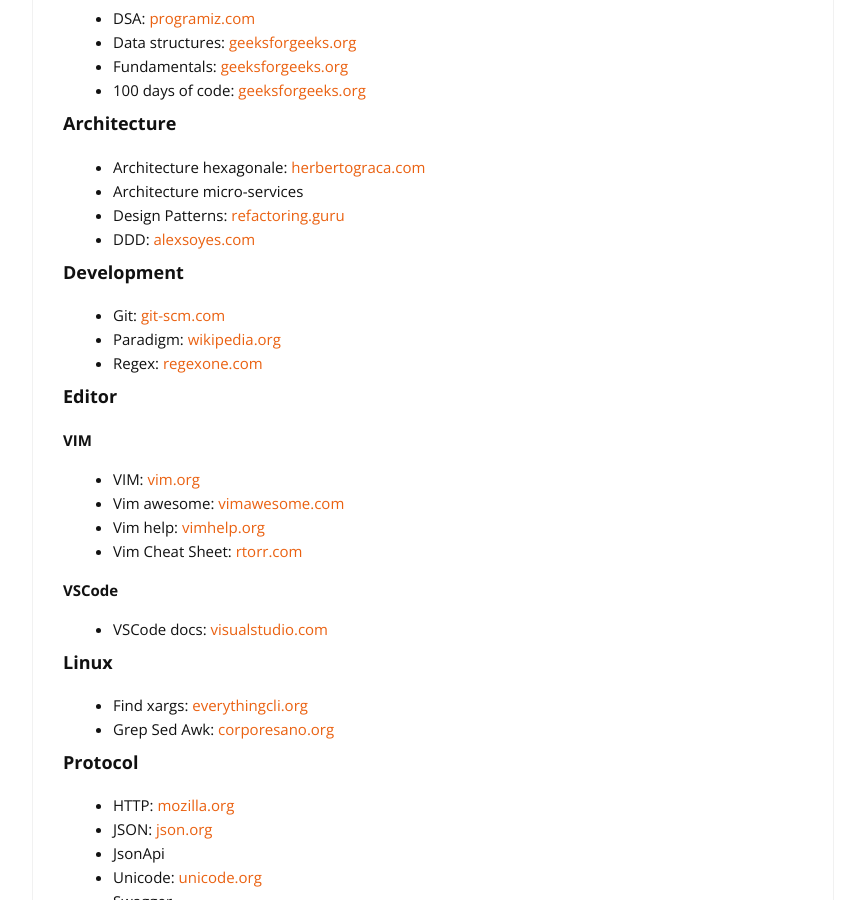
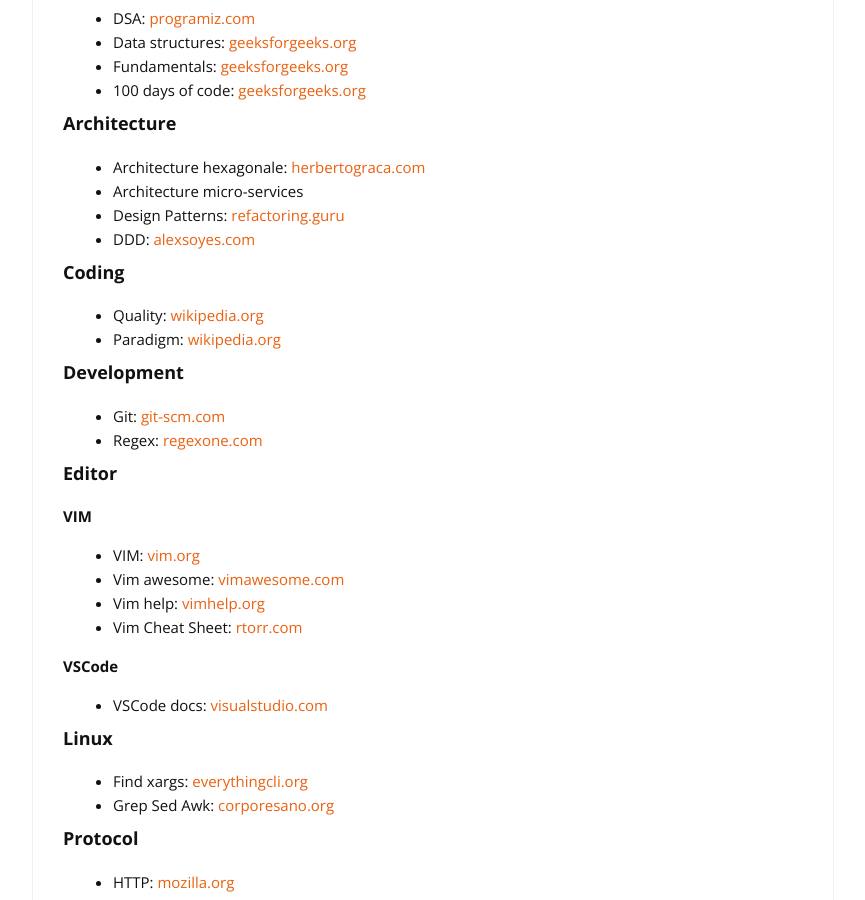
Before and after one commit to cylmat/cylmat.github.io, a Jekyll site: the page built from _pages/USEFUL.md, in a window 1280 px wide and 900 px high, scrolled down 593 px. Shown: the whole window, without its empty margins (207-1072 px from the left). Built offline with Jekyll 4.4.1, drawn with Linux system fonts in a browser that asks for light colours; nearby versions of some CDN libraries.

Commit message:
Update USEFUL.md

```diff
--- a/_pages/USEFUL.md
+++ b/_pages/USEFUL.md
@@ -39,9 +39,12 @@
 + Design Patterns: [refactoring.guru](https://refactoring.guru/fr/design-patterns)
 + DDD: [alexsoyes.com](https://alexsoyes.com/ddd-domain-driven-design)
 
+### Coding
++ Quality: [wikipedia.org](https://fr.wikipedia.org/wiki/Qualit%C3%A9_logicielle)
++ Paradigm: [wikipedia.org](https://fr.m.wikipedia.org/wiki/Paradigme_(programmation))
+
 ### Development
 + Git: [git-scm.com](https://git-scm.com/doc)
-+ Paradigm: [wikipedia.org](https://fr.m.wikipedia.org/wiki/Paradigme_(programmation))
 + Regex: [regexone.com](https://regexone.com)
 
 ### Editor
```
